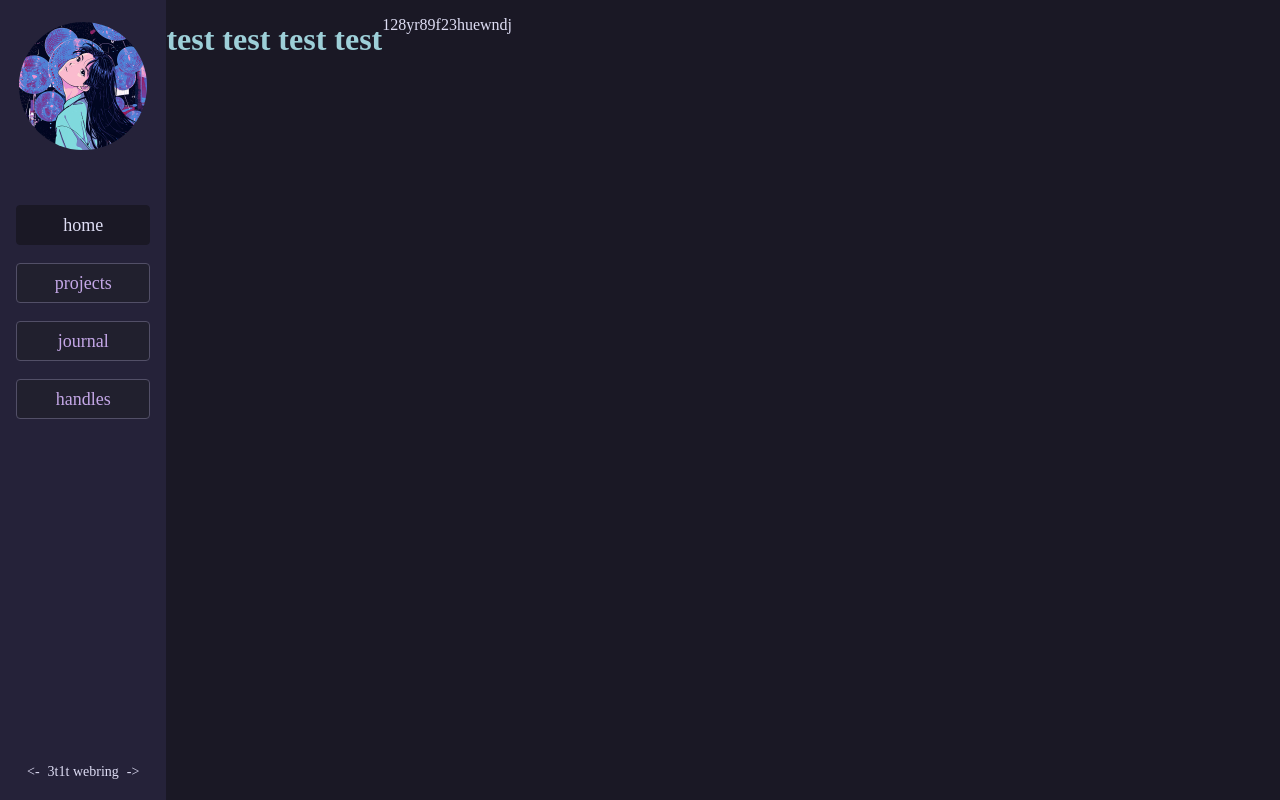
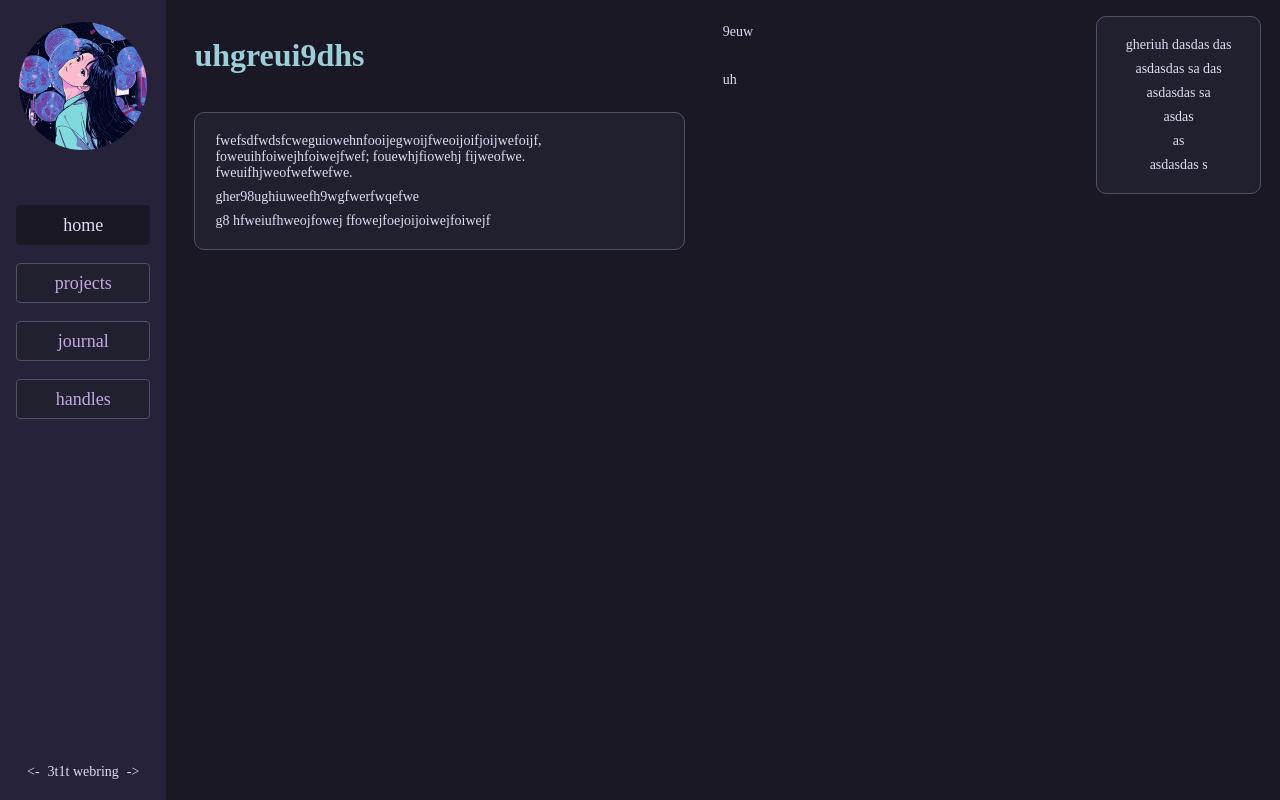
Before and after one commit to friedchaawal/friedchaawal.github.io, a SvelteKit app: page / in a window 1280 px wide. Built offline with nearby package versions, Linux system fonts and the light colour scheme.

Commit message:
somethingsomething

```diff
--- a/src/routes/+layout.svelte
+++ b/src/routes/+layout.svelte
@@ -17,7 +17,7 @@
     }
     .sidebar {
         background-color: var(--color-overlay);
-        width: 13vw;
+        width: 13%;
         height: 100%;
         gap: 0.925vh;
     }
@@ -77,9 +77,9 @@
         padding: 0.5vmin;
         color: var(--color-text)
     }
-    .content {
+    #Content {
         background-color: var(--color-base);
-        width: 87vw;
+        width: 87%;
     }
 </style>
 
@@ -99,7 +99,7 @@
             <a href="https://3t1t.neocities.org/fried/next">-&gt;</a>
         </div>
     </div>
-    <div class="container content">
+    <div id="Content" class="">
         <slot />
     </div>
 </div>
--- a/src/routes/+page.svelte
+++ b/src/routes/+page.svelte
@@ -1,2 +1,68 @@
-<h1>test test test test</h1>
-<p>128yr89f23huewndj</p>
+<style>
+    h1  {
+        font-size: 4vmin;
+    }
+    p   {
+        font-size: 1.75vmin;
+        margin: 1vmin;
+    }
+    .textbox {
+        width: 100%;
+        background-color: var(--color-low);
+        padding: 1.5vmin;
+        border: 0.1vmin solid var(--color-high);
+        border-radius: 1.25vmin;
+        outline: var(--color-med);
+    }
+    #Home {
+        background-color: var(--color-base);
+        height: 100%;
+        width: 100%;
+        flex: 1;
+    }
+    #HomeCenter {
+        width: 50%;
+        padding: 2vmin 3.5vmin 2vmin 3.5vmin;
+        gap: 2vmin;
+    }
+    #HomeMiddle {
+        width: 35%;
+        padding: 2vmin 3.5vmin 2vmin 3.5vmin;
+        gap: 2vmin;
+    }
+    #HomeSide {
+        width: 15%;
+        padding: 2vmin 3.5vmin 2vmin 3.5vmin;
+        gap: 2vmin;
+        margin-right: 1.5%;
+    }
+    #AboutMe {
+        text-align: center;
+    }
+</style>
+<div id="Home" class="container row">
+    <div id="HomeCenter" class="container column">
+        <h1>uhgreui9dhs</h1>
+        <div class="textbox column">
+            <p>fwefsdfwdsfcweguiowehnfooijegwoijfweoijoifjoijwefoijf, foweuihfoiwejhfoiwejfwef; fouewhjfiowehj fijweofwe. fweuifhjweofwefwefwe.</p>
+            <p>gher98ughiuweefh9wgfwerfwqefwe</p>
+            <p>g8 hfweiufhweojfowej ffowejfoejoijoiwejfoiwejf</p>
+        </div>
+    </div>
+    <div id="HomeMiddle" class="container column">
+        <p>9euw</p>
+        <p>uh</p>
+    </div>
+    <div id="HomeSide" class="container column">
+        <div id="AboutMe" class="textbox column">
+            <p>gheriuh dasdas das</p>
+            <p>asdasdas sa das</p>
+            <p>asdasdas sa</p>
+            <p>asdas</p>
+            <p>as</p>
+            <p>asdasdas s</p>
+        </div>
+        <div id="NowListening">
+        </div>
+    </div>
+</div>
--- a/src/routes/handles/+page.svelte
+++ b/src/routes/handles/+page.svelte
@@ -1,2 +1,11 @@
+<style>
+    h1  {
+        font-size: 4vmin;
+    }
+    p   {
+        font-size: 1.75vmin;
+        margin: 1vmin;
+    }
+</style>
 <h1>handles</h1>
 <p>1231351321</p>
--- a/src/routes/journal/+page.svelte
+++ b/src/routes/journal/+page.svelte
@@ -1,2 +1,11 @@
+<style>
+    h1  {
+        font-size: 4vmin;
+    }
+    p   {
+        font-size: 1.75vmin;
+        margin: 1vmin;
+    }
+</style>
 <h1>journal</h1>
 <p>asfwedsgfvsdfas</p>
--- a/src/routes/projects/+page.svelte
+++ b/src/routes/projects/+page.svelte
@@ -1,2 +1,11 @@
+<style>
+    h1  {
+        font-size: 4vmin;
+    }
+    p   {
+        font-size: 1.75vmin;
+        margin: 1vmin;
+    }
+</style>
 <h1>projects</h1>
 <p>treifdjogvc</p>
```
